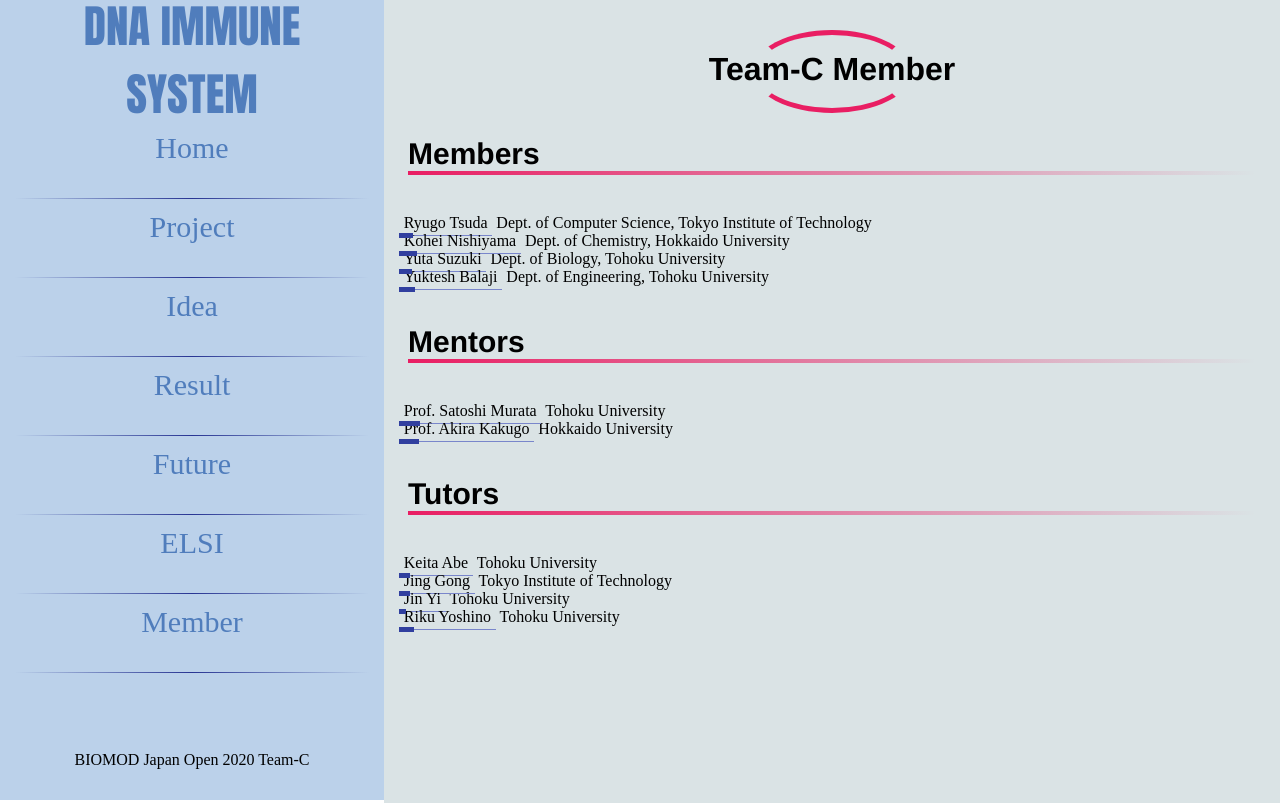
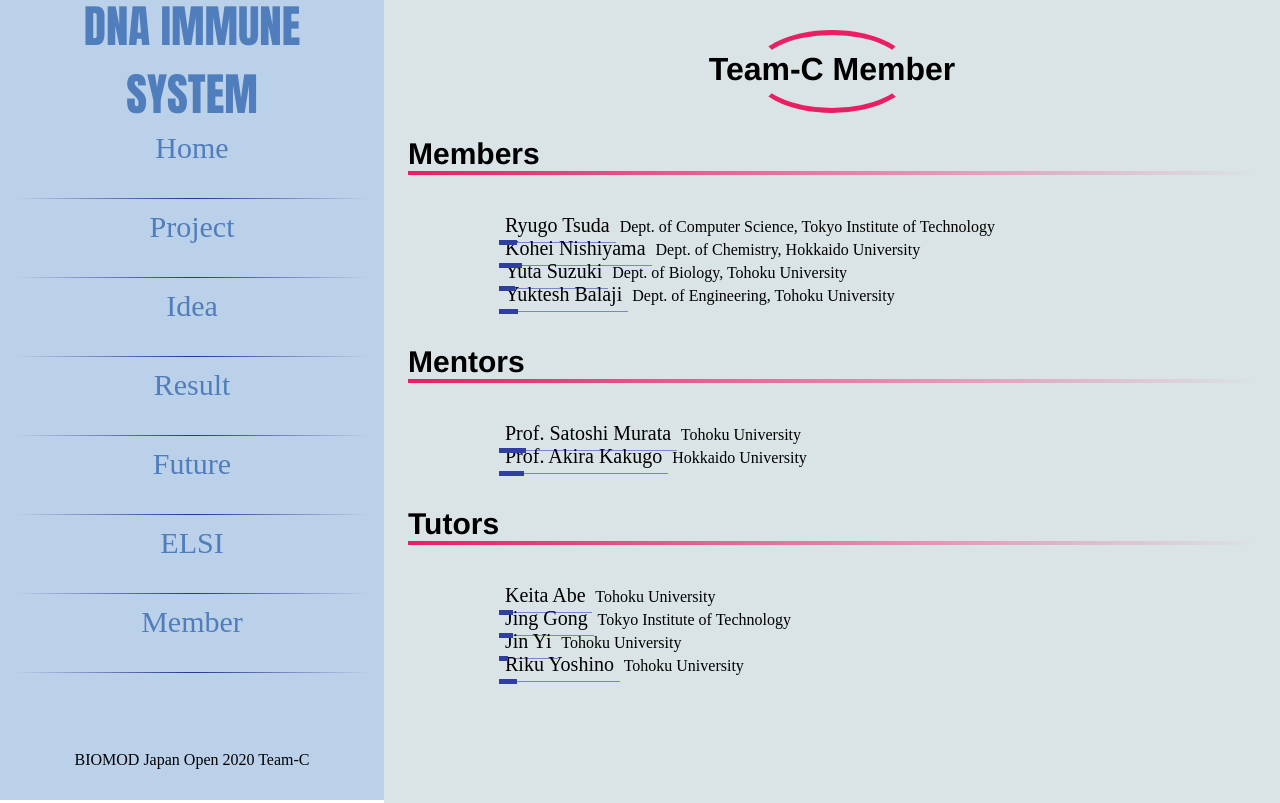
Before and after one commit to BIOMODJapanOpen2020team-C/WebPage, a plain HTML site: page main-member.html in a window 1280 px wide. Shown: the top 803 px of the page. Drawn offline with nearby package versions, Linux system fonts and the light colour scheme.

Commit message:
Add files via upload

```diff
--- a/CSS/main-member.css
+++ b/CSS/main-member.css
@@ -75,6 +75,8 @@ body {
 
 
 .ly-member-name-font {
+  margin-left: 100px;
+  font-size: 20px;
 	position: relative;
 	padding: .3em;
 	border-bottom: 1px solid #7986CB;
```
